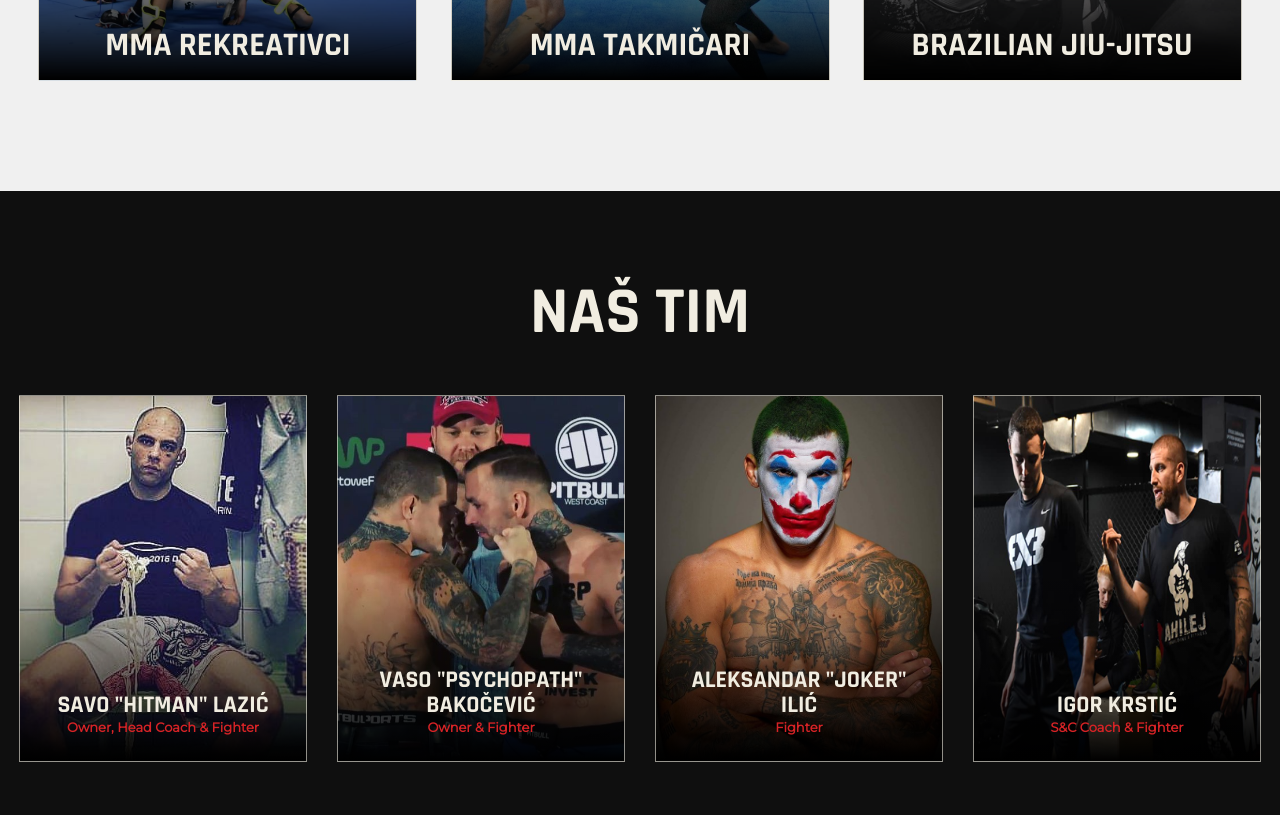
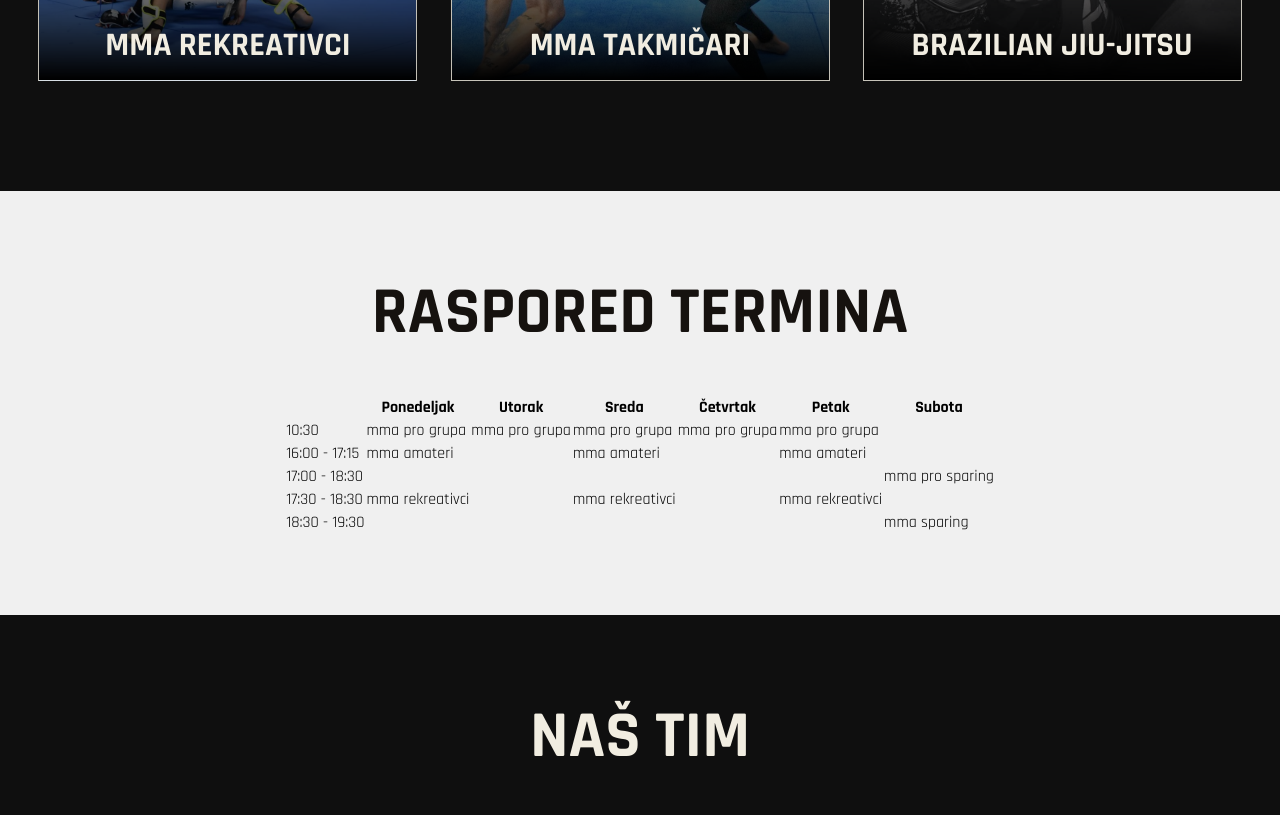
Before and after one commit to stefanmrvic/Fight-Company, a website: page index.html in a window 1280 px wide. Shown: the part 2333-3148 px from the top of the page. Drawn offline with Linux system fonts and the light colour scheme; a web font is replaced by a local one.

Commit message:
Adding Schedule Section and Styling Section Title

```diff
--- a/index.html
+++ b/index.html
@@ -208,7 +208,67 @@
         <!--Schedule Section Start-->
         <section class="schedule-section">
             <div class="schedule__container">
-
+                <h1 class="schedule__title">Raspored Termina</h1>
+                <table class="schedule__table">
+                    <thead class="schedule__table__head">
+                        <tr>
+                            <th></th>
+                            <th>Ponedeljak</th>
+                            <th>Utorak</th>
+                            <th>Sreda</th>
+                            <th>Četvrtak</th>
+                            <th>Petak</th>
+                            <th>Subota</th>
+                        </tr>
+                    </thead>
+                    <tbody class="schedule__table__body">
+                        <tr class="schedule__table__body__row--1">
+                            <td>10:30</td>
+                            <td>mma pro grupa</td>
+                            <td>mma pro grupa</td>
+                            <td>mma pro grupa</td>
+                            <td>mma pro grupa</td>
+                            <td>mma pro grupa</td>
+                            <td></td>
+                        </tr>
+                        <tr class="schedule__table__body__row--2">
+                            <td>16:00 - 17:15</td>
+                            <td>mma amateri</td>
+                            <td></td>
+                            <td>mma amateri</td>
+                            <td></td>
+                            <td>mma amateri</td>
+                            <td></td>
+                        </tr>
+                        <tr class="schedule__table__body__row--3">
+                            <td>17:00 - 18:30</td>
+                            <td></td>
+                            <td></td>
+                            <td></td>
+                            <td></td>
+                            <td></td>
+                            <td>mma pro sparing</td>
+                        </tr>
+                        <tr class="schedule__table__body__row--4">
+                            <td>17:30 - 18:30</td>
+                            <td>mma rekreativci</td>
+                            <td></td>
+                            <td>mma rekreativci</td>
+                            <td></td>
+                            <td>mma rekreativci</td>
+                            <td></td>
+                        </tr>
+                        <tr class="schedule__table__body__row--5">
+                            <td>18:30 - 19:30</td>
+                            <td></td>
+                            <td></td>
+                            <td></td>
+                            <td></td>
+                            <td></td>
+                            <td>mma sparing</td>
+                        </tr>
+                    </tbody>
+                </table>
             </div>
         </section>
         <!--Schedule Section End-->
--- a/sass/pages/_pocetna.scss
+++ b/sass/pages/_pocetna.scss
@@ -357,7 +357,7 @@
 
 //Fighting Segments Section Start//
 .fighting-segments-section {
-    background-color: $color-section-white;
+    background-color: $color-section-black;
 }
 
 .fighting-segments__container {
@@ -566,6 +566,49 @@
 
 //Fighting Segments Section End//
 
+//Schedule Section Start//
+.schedule-section {
+    background-color: $color-section-white;
+}
+
+.schedule__container {
+    display: flex;
+    flex-direction: column;
+    align-items: center;
+
+    padding: 60px 15px;
+
+    @media only screen and (min-width: 770px) {
+        padding: 80px 15px;
+    }
+}
+
+.schedule__title {
+    color: $color-secondary;
+    font-size: 30px;
+    padding-bottom: 25px;
+    text-transform: uppercase;
+
+    @media only screen and (min-width: 480px) {
+        font-size: 35px;
+    }
+
+    @media only screen and (min-width: 767px) {
+        font-size: 45px;
+        padding-bottom: 35px;
+    }
+
+    @media only screen and (min-width: 1024px) {
+        padding-bottom: 40px;  //52px
+        font-size: 58px;
+    }
+
+    @media only screen and (min-width: 1280px) {
+        font-size: 66px; //72px;
+    }
+}
+//Schedule Section End//
+
 //Our Team Section Start//
 .our-team-section {
     background-color: $color-section-black;
@@ -733,7 +776,7 @@
     }
 }
 
-//members hover mask
+//Team Members hover mask
 .our-team__members__member--1::after,
 .our-team__members__member--2::after,
 .our-team__members__member--3::after,
@@ -760,7 +803,7 @@
     z-index: 997;
 }
 
-//all members containers
+//All Members Containers
 .our-team__members > div {
     margin-bottom: 30px;
     border: 1px solid #f1ede19a;
```
Also changed, not shown: css/style.css.
